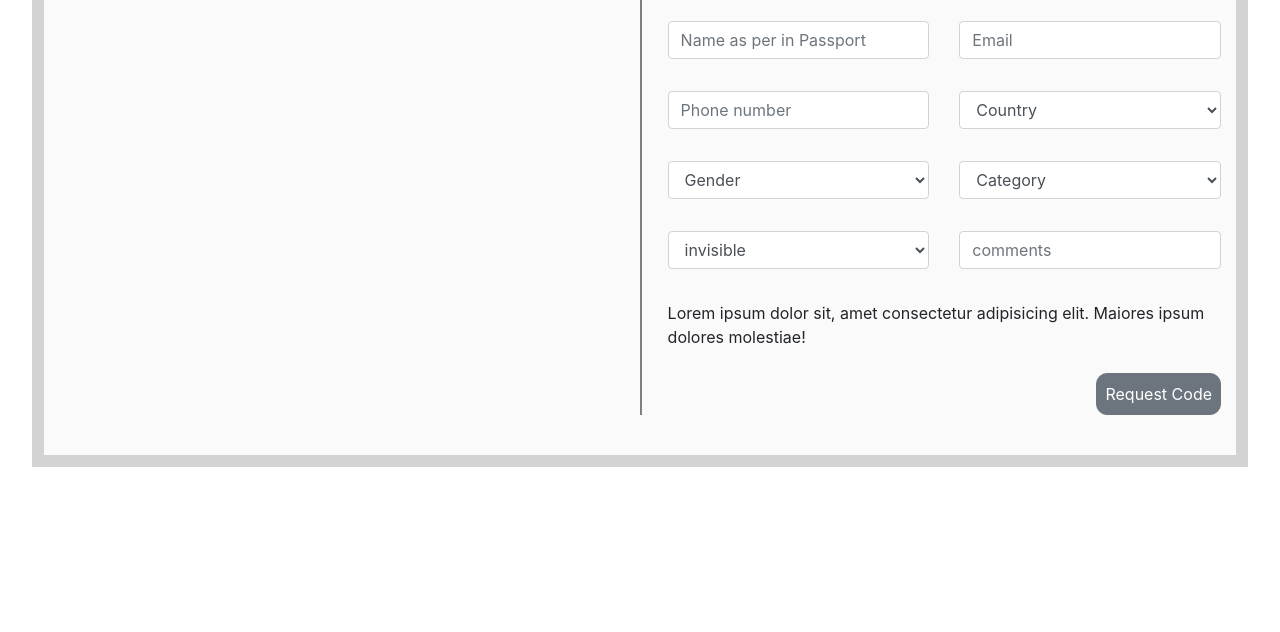
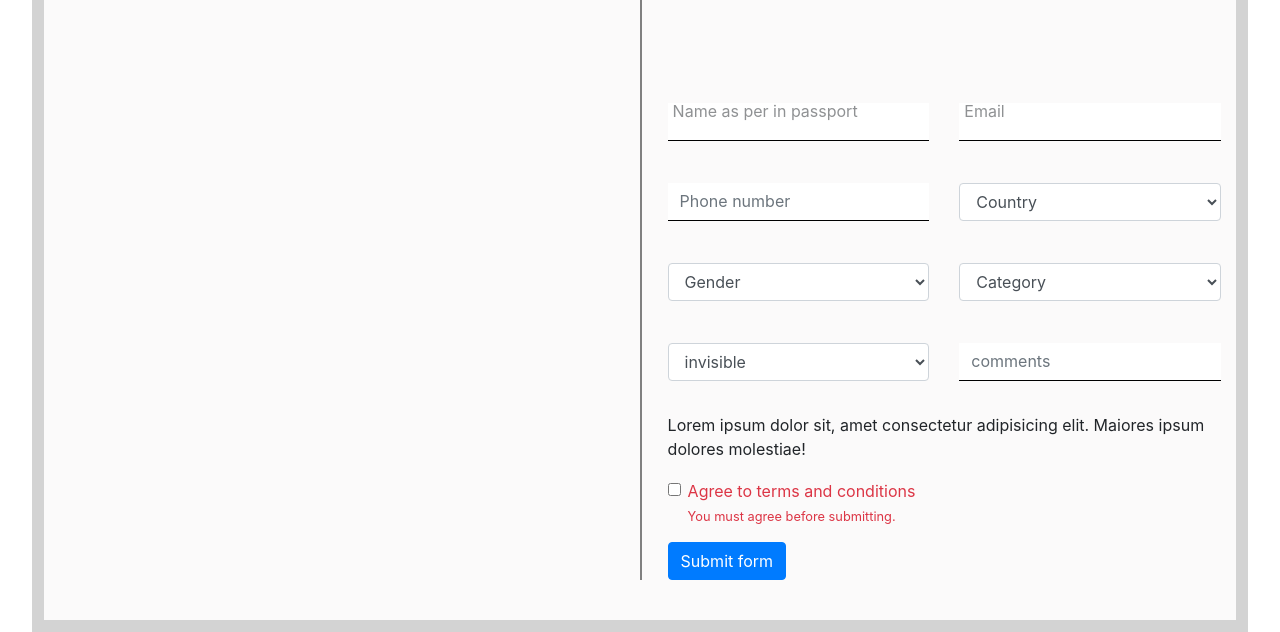
Before and after one commit to kumarsashi/forms, a plain HTML site: page index.html in a window 1280 px wide. Shown: the part 217-849 px from the top of the page. Before the commit the page ends 800 px from the top, so only its background shows below. Drawn offline with nearby package versions, Linux system fonts and the light colour scheme.

Commit message:
label transition

```diff
--- a/css/style.css
+++ b/css/style.css
@@ -16,3 +16,38 @@
     padding-left: 2vw;
     border-left: 2px solid grey;
 }
+
+input {
+    border: 0!important;
+    outline: 0!important;
+    border-bottom: 1px solid black!important;
+    border-radius: 0px!important;
+}
+
+.form-group {
+    display: flex;
+    flex-direction: column;
+    padding-top: 10px;
+    outline: 0;
+}
+
+.input-label {
+    order: -1;
+    padding-left: 5px;
+    opacity: 0.5;
+    transition: all 0.3s ease-in;
+    transform: translateY(20px);
+    pointer-events: none;
+}
+
+.input-field:focus + .input-label{
+    transform: translateY(-2px);
+    font-size: 0.8rem;
+    line-height: 1;
+}
+
+.form-control:focus{
+    border-color: #cccccc;
+    -webkit-box-shadow: none;
+    box-shadow: none;
+}
--- a/index.html
+++ b/index.html
@@ -20,10 +20,16 @@
                     <!-- first row -->
                     <div class="row">
                       <div class="form-group col-md-6">
-                         <input type="text" class="form-control" id="name" placeholder="Name as per in Passport">
+
+                         <input type="text" class="form-control input-field" id="name" >
+                         <label for="name" class=" input-label mb-0 mt-5">Name as per in passport</label>
+
                       </div>
                       <div class="form-group col-md-6">
-                         <input type="email" class="form-control" id="email" placeholder="Email">
+
+                         <input type="email" class="form-control input-field" id="email" >
+                         <label for="email" class=" input-label mb-0 mt-5">Email</label>
+
                       </div>
                     </div>
                     <!-- end of first row -->
@@ -74,9 +80,21 @@
                                 <input type="tex" class="form-control" id="phone" placeholder="comments">
                          </div>
                  </div>
+
                 <!-- end of fourth row -->
                     <div class="mb-2 mt-3">Lorem ipsum dolor sit, amet consectetur adipisicing elit. Maiores ipsum dolores molestiae! </div>
-                    <button type="submit" class="btn btn-secondary request-button mt-3 p-2 float-right">Request Code</button>
+                    <div class="form-group">
+                      <div class="form-check">
+                        <input class="form-check-input is-invalid" type="checkbox" value="" id="invalidCheck3" required>
+                        <label class="form-check-label" for="invalidCheck3">
+                          Agree to terms and conditions
+                        </label>
+                        <div class="invalid-feedback">
+                          You must agree before submitting.
+                        </div>
+                      </div>
+                      </div>
+                      <button class="btn btn-primary" type="submit">Submit form</button>
                   </form>
             </div>
         </div>
```
Also changed, not shown: formvalidation.html (added).
